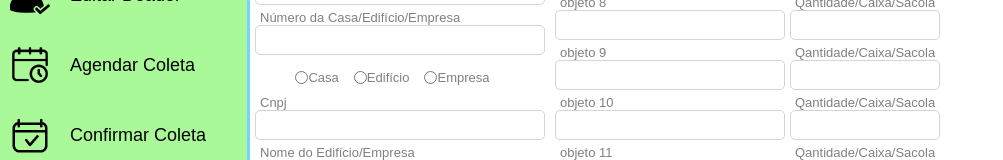
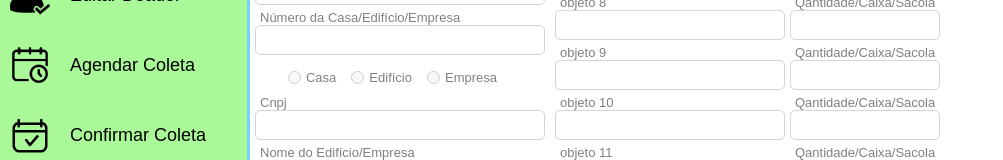
Before and after one commit to HumbertoFox/projeto-0-react, a React (Vite) app: page /CadDoacao in a window 1280 px wide. Shown: the part 385-545 px from the top of the page, without its empty margins (0-1003 px from the left). Built offline with nearby package versions, Linux system fonts and the light colour scheme.

Commit message:
upgrade form cad doador props field disabled

```diff
--- a/src/components/forms/form_cad_doador.jsx
+++ b/src/components/forms/form_cad_doador.jsx
@@ -1,7 +1,7 @@
 import { useForm } from "react-hook-form";
 import { DivBtn, DivRadio, FormDoador } from "../../style/formcaddoadorstyle";
 
-export const FormCadDoador = () => {
+export const FormCadDoador = (props) => {
 
     const {
         register,
@@ -11,7 +11,7 @@ export const FormCadDoador = () => {
 
     return (
         <FormDoador method="POST" action="">
-            <fieldset>
+            <fieldset disabled={props.text}>
                 <label htmlFor="nome">Nome do Doador</label>
                 <input type="text" name="nome" id="nome" />
                 <label htmlFor="contato1">Número Móvel do Responsável</label>
--- a/src/pages/cadastrar-doacao.jsx
+++ b/src/pages/cadastrar-doacao.jsx
@@ -12,7 +12,7 @@ export const CadDoacaoPage = () => {
             <MainSecondary>
                 <DivMain>
                     <FormSearchDoador />
-                    <FormCadDoador />
+                    <FormCadDoador text="disabled"/>
                 </DivMain>
                 <FormCadDoacao />
             </MainSecondary>
--- a/src/style/formcaddoadorstyle.jsx
+++ b/src/style/formcaddoadorstyle.jsx
@@ -54,7 +54,6 @@ const DivRadio = styled.div`
         transition: .3s ease-in-out;
     }
     label {
-        padding-left: 0;
         padding-right: 15px;
     }
     label:hover,
```
